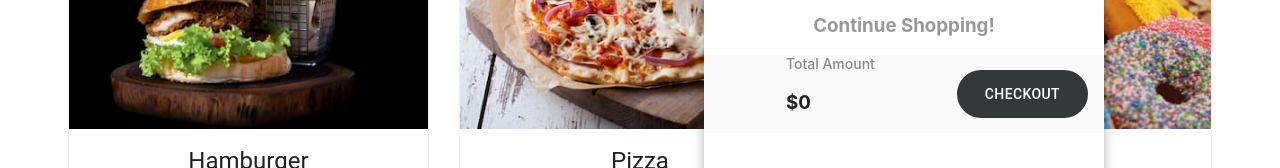
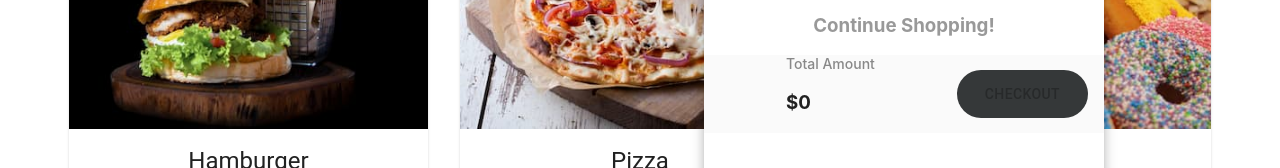
Before and after one commit to meynard18/ecommcart, a React (Create React App) app: page / in a window 1280 px wide. Both pictures are taken after a click on the button "CART". Shown: the part 227-395 px from the top of the page. Built offline with nearby package versions, Linux system fonts and the light colour scheme.

Commit message:
disbled checkout with cart is empty

```diff
--- a/src/components/Card.jsx
+++ b/src/components/Card.jsx
@@ -24,11 +24,13 @@ const CardComponent = () => {
       setModal,
       modal,
       cart,
+      setOpenConfirmation,
    } = useContext(ProductContext);
 
    const handleModal = (item) => {
       setModal([item]);
       handleOpen();
+      setOpenConfirmation(false);
    };
 
    return (
--- a/src/components/DropdownCart.jsx
+++ b/src/components/DropdownCart.jsx
@@ -110,6 +110,7 @@ const DropdownCart = () => {
             </AmountBox>
 
             <CompleteOrderButton
+               disabled={cart.length === 0 ? 'disabled' : ''}
                onClick={() => setOpenConfirmation(!openConfirmation)}
             >
                Checkout
```
